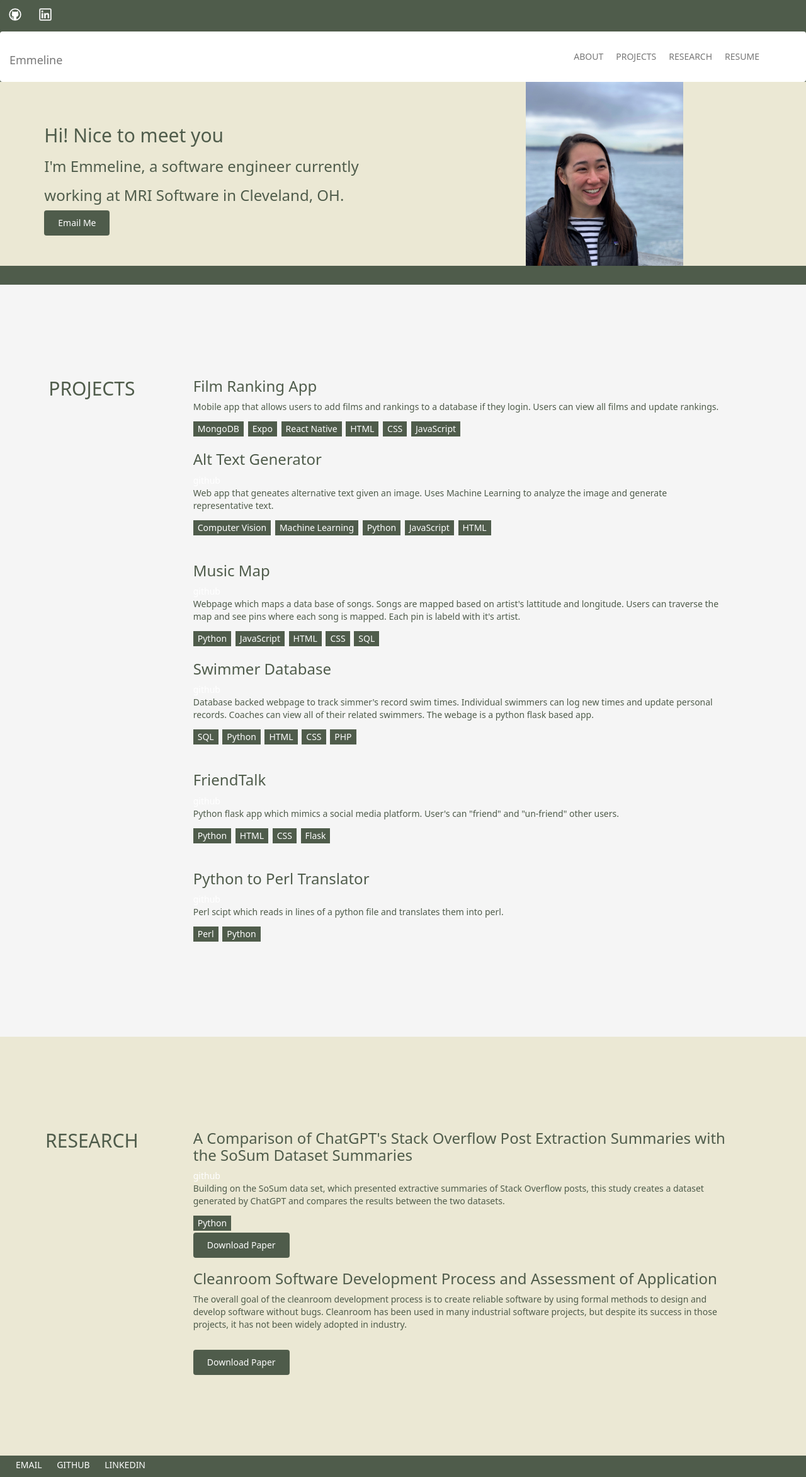
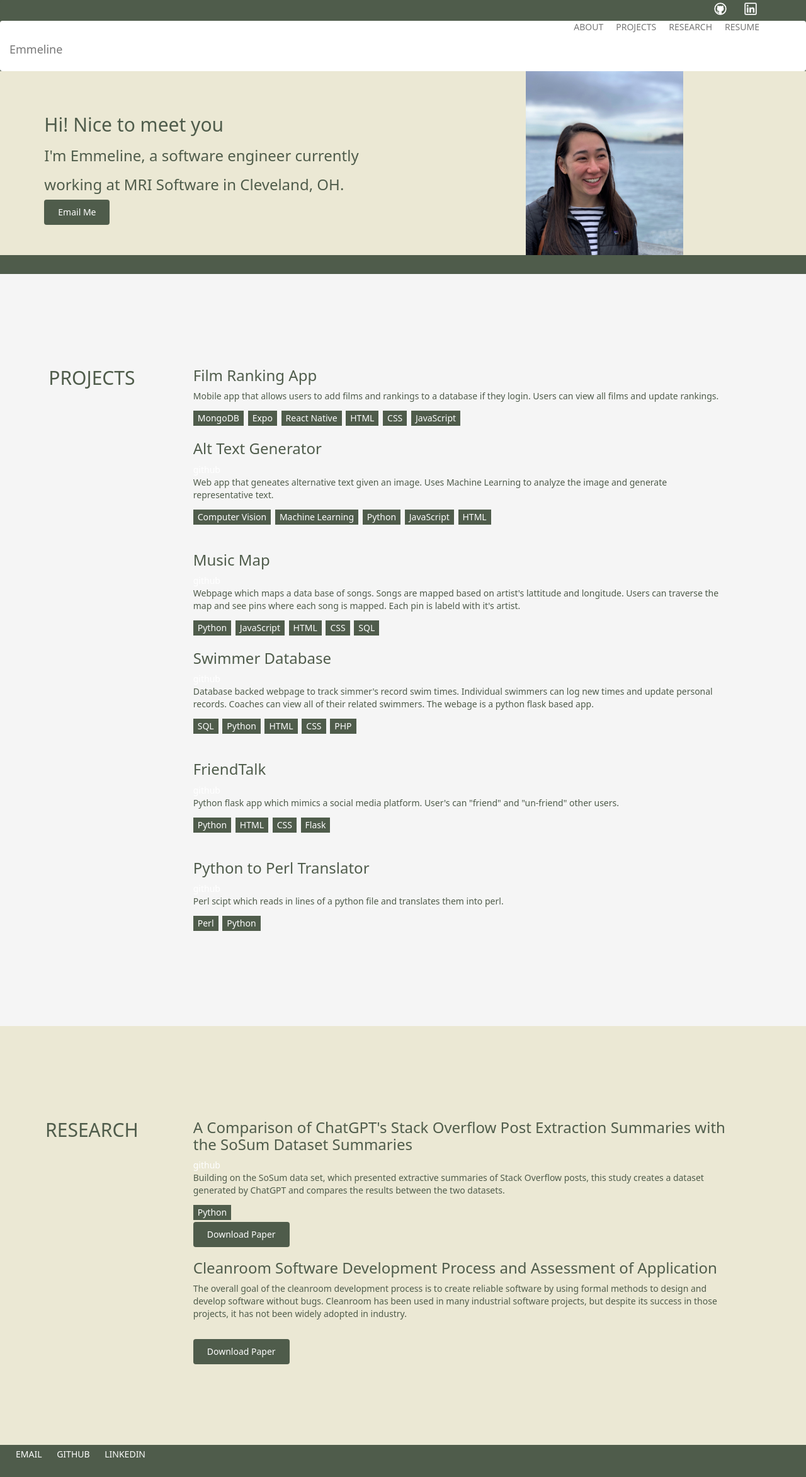
Before and after one commit to emmeline2/emmeline2.github.io, a Jekyll site: the page built from index.html, in a window 1280 px wide. Shown: the whole page at 63% size. Built offline with Jekyll 4.4.1, drawn with Linux system fonts in a browser that asks for light colours.

Commit message:
Fix top nav

```diff
--- a/css/main.css
+++ b/css/main.css
@@ -52,8 +52,10 @@ p {
     background-color: white;
     color: #4F5C4B;
     border: 0;
-    display: flex;
     align-items: center;
+    min-height: 0px;
+    display: block;
+    text-align: right;
 }
 
 .navbar-nav {
```
